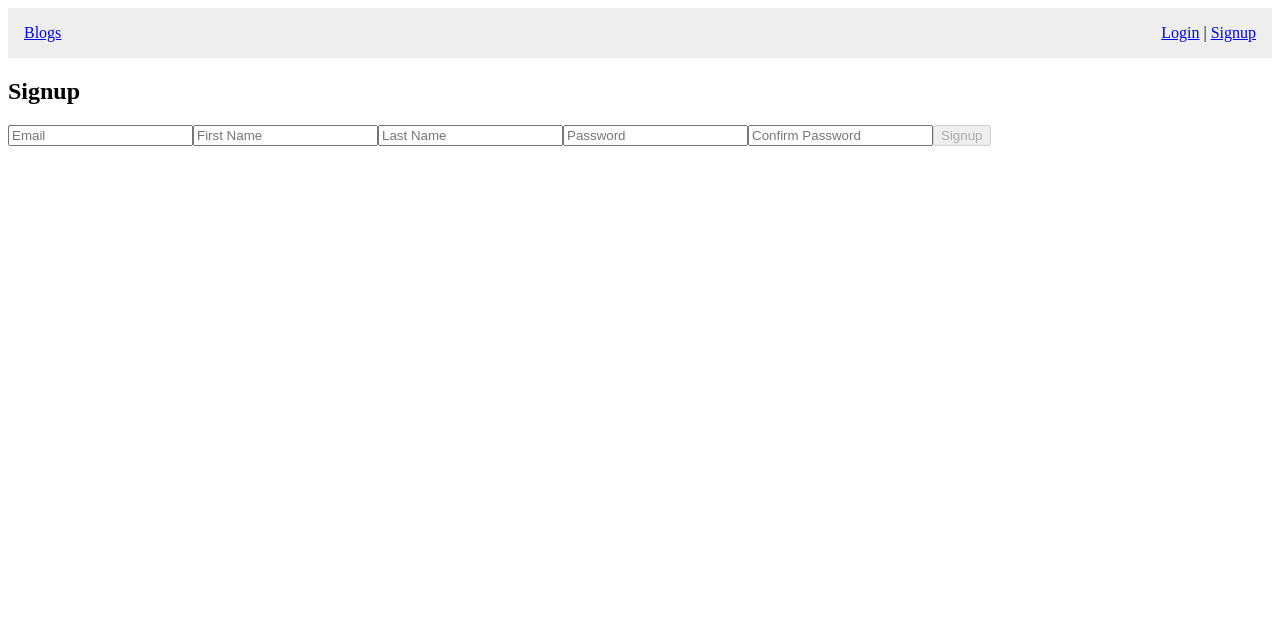
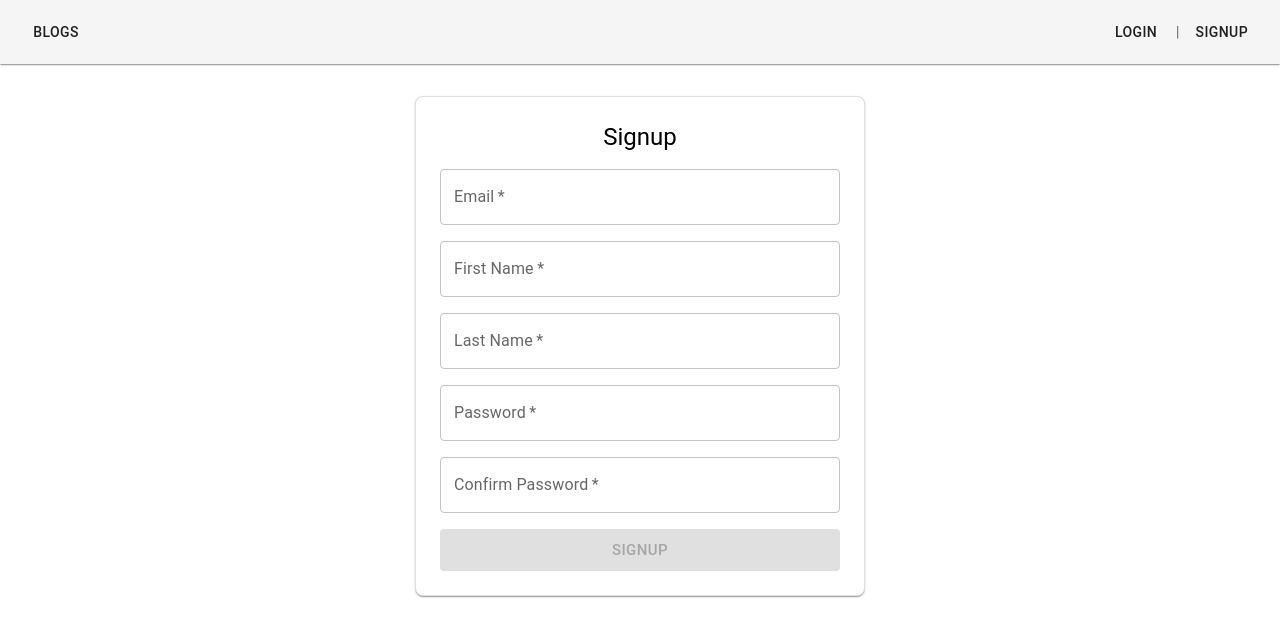
Before and after one commit to RealED-io/Simple-Blog, a React (Vite) app: page /signup in a window 1280 px wide. Shown: the top 636 px of the page. Built offline with nearby package versions, Linux system fonts and the light colour scheme; no server answers.

Commit message:
added mui to components

```diff
--- a/src/App.tsx
+++ b/src/App.tsx
@@ -9,12 +9,11 @@ import { supabase } from './supabaseClient.ts';
 import { useEffect } from 'react';
 import { useAppDispatch } from './app/hooks.ts';
 import { clearSession, setSession } from './features/user/authSlice.ts';
-// import { useSelector } from 'react-redux';
-// import type { RootState } from './app/store.ts';
 import { Navigate, Route, Routes } from 'react-router-dom';
 import Navbar from './components/Navbar.tsx';
 import { BlogList } from './components/BlogList.tsx';
 import BlogForm from './components/BlogForm.tsx';
+import { Container } from '@mui/material';
 
 
 function App() {
@@ -45,6 +44,7 @@ function App() {
   return (
     <div>
       <Navbar />
+      <Container>
         <Routes>
           <Route path="/" element={<Navigate to="/blogs" />} />
           <Route path="/blogs" element={<BlogList />} />
@@ -55,10 +55,9 @@ function App() {
           <Route path="/signup" element={<SignupForm />} />
           <Route path="*" element={<h1>404: Page Not Found</h1>} />
         </Routes>
+      </Container>
     </div>
   );
-
 }
 
-
 export default App;
--- /dev/null
+++ b/src/borderless.css
@@ -0,0 +1,4 @@
+body {
+    margin: 0px;
+    padding: 0px;
+}
--- a/src/components/BlogForm.tsx
+++ b/src/components/BlogForm.tsx
@@ -1,9 +1,10 @@
 import { useEffect, useState } from 'react';
-import { useParams } from 'react-router-dom';
+import { useNavigate, useParams } from 'react-router-dom';
 import { blogService } from '../services/blogService';
 import type { RootState } from '../app/store.ts';
 import { useAppSelector, useAppDispatch } from '../app/hooks.ts';
 import { createBlog } from '../features/blog/blogThunks.ts';
+import { Button, Checkbox, Container, FormControlLabel, Stack, TextField, Typography } from '@mui/material';
 
 export default function BlogForm() {
   const { id } = useParams();
@@ -12,6 +13,8 @@ export default function BlogForm() {
   const [isPublic, setIsPublic] = useState(false);
 
   const dispatch = useAppDispatch();
+  const navigate = useNavigate();
+
   const user = useAppSelector((state: RootState) => state.auth.user);
 
 
@@ -29,7 +32,7 @@ export default function BlogForm() {
     e.preventDefault();
     if (!user) return;
 
-    dispatch(
+    await dispatch(
       createBlog({
         title,
         content,
@@ -37,42 +40,58 @@ export default function BlogForm() {
         user_id: user.id,
       }),
     );
-
-    setTitle('');
-    setContent('');
-    setIsPublic(true);
+    navigate('/blogs');
   };
 
   return (
-    <form onSubmit={handleSubmit}>
-      <h3>Create New Blog</h3>
-      <div>
-        <input
+    <Container>
+      <form onSubmit={handleSubmit} style={{ marginTop: '1em' }}>
+        <Typography variant="h2" sx={{ fontWeight: 'bold' }}>New Blog</Typography>
+
+        <TextField
+          label="Title"
+          variant="outlined"
+          fullWidth
           value={title}
           onChange={(e) => setTitle(e.target.value)}
-          placeholder="Title"
           required
         />
-      </div>
-      <div>
-        <textarea
+
+        <TextField
+          label="Content"
+          multiline
+          rows={4}
+          variant="outlined"
+          fullWidth
           value={content}
           onChange={(e) => setContent(e.target.value)}
-          placeholder="Content"
           required
+          sx={{ mt: 2 }}
         />
-      </div>
-      <div>
-        <label>
-          <input
-            type="checkbox"
-            checked={isPublic}
-            onChange={(e) => setIsPublic(e.target.checked)}
-          />
-          Public
-        </label>
-      </div>
-      <button type="submit">Create</button>
-    </form>
+
+        <FormControlLabel
+          control={
+            <Checkbox
+              checked={isPublic}
+              onChange={(e) => setIsPublic(e.target.checked)}
+            />
+          }
+          label="Public"
+        />
+
+        <Stack
+          direction="row"
+          spacing={1}
+          useFlexGap
+          flexWrap="wrap"
+          sx={{ mt: 2 }}
+        >
+          <Button variant="outlined" type="submit">
+            Save
+          </Button>
+        </Stack>
+      </form>
+    </Container>
+
   );
 }
--- a/src/components/BlogList.tsx
+++ b/src/components/BlogList.tsx
@@ -4,6 +4,7 @@ import { useAppSelector, useAppDispatch } from '../app/hooks.ts';
 import { fetchBlogs, deleteBlog } from '../features/blog/blogThunks';
 import { useSearchParams } from 'react-router-dom';
 import { BlogEditForm } from './BlogEditForm.tsx';
+import { Box, Button, Paper, Stack, Typography } from '@mui/material';
 
 export const BlogList = () => {
   const [editingId, setEditingId] = useState<string | null>(null);
@@ -32,53 +33,98 @@ export const BlogList = () => {
 
   return (
     <div>
-      <h2>Blogs</h2>
+      <Typography variant="h2" sx={{ fontWeight: 'bold' }}>Blogs</Typography>
       {userId && (
         <div>
-          <button onClick={() => updateParams(1, 'all')} disabled={filter === 'all'}>
+          <Button
+            variant="text"
+            onClick={() => updateParams(1, 'all')}
+            disabled={filter === 'all'}
+          >
             All
-          </button>
-          <button onClick={() => updateParams(1, 'public')} disabled={filter === 'public'}>
+          </Button>
+          <Button
+            variant="text"
+            onClick={() => updateParams(1, 'public')}
+            disabled={filter === 'public'}
+          >
             Public
-          </button>
-          <button onClick={() => updateParams(1, 'user')} disabled={filter === 'user'}>
+          </Button>
+          <Button
+            variant="text"
+            onClick={() => updateParams(1, 'user')}
+            disabled={filter === 'user'}
+          >
             Private
-          </button>
+          </Button>
         </div>
       )}
 
 
-      <ul>
+      <Box sx={{ display: 'flex', flexDirection: 'column', gap: 2, mb:4 }}>
         {blogs.map((b) => (
-          <li key={b.id}>
-            <h3>{b.title}</h3>
-            <small>by: {b.author}</small>
-            <p>{b.content}</p>
+          <Paper
+            key={b.id}
+            elevation={3}
+            sx={{ p: 2 }}
+          >
+            <Typography
+              variant="h6"
+              sx={{ fontWeight: 'bold' }}
+            >{b.title}
+            </Typography>
+            <Typography
+              variant="subtitle2"
+              color="text.secondary"
+              gutterBottom
+            >by: {b.author}
+            </Typography>
+            <Typography
+              variant="body1"
+              component="p"
+              sx={{ m:2 }}
+            >{b.content}
+            </Typography>
             {(filter === 'user' || b.user_id === userId) && (
-              <div>
-                <button onClick={() => handleDelete(b.id)}>Delete</button>
-                <button onClick={() => setEditingId(b.id)}>Edit</button>
-              </div>
+              <Stack
+                direction="row"
+                spacing={1}
+                useFlexGap
+                flexWrap="wrap"
+              >
+                <Button variant="outlined" onClick={() => handleDelete(b.id)}>Delete</Button>
+                <Button variant="outlined" onClick={() => setEditingId(b.id)}>Edit</Button>
+              </Stack>
             )}
             {editingId === b.id && (
               <BlogEditForm blog={b} onCancel={() => setEditingId(null)} />
             )}
-          </li>
+          </Paper>
         ))}
-      </ul>
+      </Box>
 
-      <div>
-        <button onClick={() => updateParams(currentPage - 1)} disabled={currentPage <= 1}>
+      <Stack direction="row" spacing={1} useFlexGap flexWrap="wrap">
+        <Button
+          variant="contained"
+          onClick={() => updateParams(currentPage - 1)}
+          disabled={currentPage <= 1}
+        >
           Back
-        </button>
-        <span> Page {currentPage} of {totalPages} </span>
-        <button
+        </Button>
+        <Typography
+          variant="overline"
+          sx={{ flexGrow: 1, textAlign: 'center' }}
+        >
+          Page {currentPage} of {totalPages}
+        </Typography>
+        <Button
+          variant="contained"
           onClick={() => updateParams(currentPage + 1)}
           disabled={currentPage >= totalPages}
         >
           Next
-        </button>
-      </div>
+        </Button>
+      </Stack>
     </div>
   );
 };
--- a/src/components/LoginForm.tsx
+++ b/src/components/LoginForm.tsx
@@ -1,8 +1,9 @@
-import { type FormEvent, useState } from 'react';
+import { type FormEvent, useState, useEffect } from 'react';
 import { useAppDispatch, useAppSelector } from '../app/hooks.ts';
 import type { RootState } from '../app/store.ts';
 import { loginUser } from '../features/user/authThunks.ts';
 import { useNavigate } from 'react-router-dom';
+import { Box, Button, CircularProgress, TextField, Typography } from '@mui/material';
 
 export const LoginForm = () => {
   const [loading, setLoading] = useState<boolean>(false);
@@ -13,32 +14,77 @@ export const LoginForm = () => {
   const { error } = useAppSelector((state: RootState) => state.auth);
   const navigate = useNavigate();
 
+  const auth = useAppSelector((state) => state.auth);
+
+  useEffect(() => {
+    if (auth.status === 'succeeded' && auth.session) {
+      navigate('/blogs');
+    }
+  }, [auth.session, auth.status, navigate]);
+
   const handleLogin = async (event: FormEvent<HTMLFormElement>) => {
     event.preventDefault();
     setLoading(true);
-    dispatch(loginUser({ email, password }));
-    navigate('/blogs');
+    await dispatch(loginUser({ email, password }));
     setLoading(false);
   };
 
+
   return (
-    <div>
-      <h2>Login</h2>
-      <form onSubmit={handleLogin}>
-        <input
+    <Box
+      component="form"
+      onSubmit={handleLogin}
+      sx={{
+        maxWidth: 360,
+        mx: 'auto',
+        mt: 4,
+        p: 3,
+        border: '1px solid',
+        borderColor: 'divider',
+        borderRadius: 2,
+        boxShadow: 1,
+        display: 'flex',
+        flexDirection: 'column',
+        gap: 2,
+        backgroundColor: 'background.paper',
+      }}
+    >
+      <Typography variant="h5" component="h1" textAlign="center">
+        Login
+      </Typography>
+
+      <TextField
         type="email"
+        label="Email"
         placeholder="Email"
-          onChange={(event) => setEmail(event.target.value)}
+        onChange={(e) => setEmail(e.target.value)}
+        required
+        fullWidth
       />
-        <input
+
+      <TextField
         type="password"
+        label="Password"
         placeholder="Password"
-          onChange={(event) => setPassword(event.target.value)}
+        onChange={(e) => setPassword(e.target.value)}
+        required
+        fullWidth
       />
-        <button>Login</button>
-        {loading && <p>Loading...</p>}
-        {error && <p style={{ color: 'red' }}>{error}</p>}
-      </form>
-    </div>
+
+      <Button
+        type="submit"
+        variant="contained"
+        size="large"
+        disabled={loading}
+      >
+        {loading ? <CircularProgress size={24} color="inherit" /> : 'Login'}
+      </Button>
+
+      {error && (
+        <Typography color="error" textAlign="center" fontWeight="medium">
+          {error}
+        </Typography>
+      )}
+    </Box>
   );
 };
--- a/src/components/LogoutButton.tsx
+++ b/src/components/LogoutButton.tsx
@@ -1,6 +1,7 @@
 import { logoutUser } from '../features/user/authThunks.ts';
 import { useAppDispatch } from '../app/hooks.ts';
 import { useNavigate } from 'react-router-dom';
+import { Button } from '@mui/material';
 
 export const LogoutButton = () => {
   const dispatch = useAppDispatch();
@@ -12,6 +13,6 @@ export const LogoutButton = () => {
   };
 
   return (
-    <button onClick={handleLogout}>Logout</button>
+    <Button variant="text" onClick={handleLogout}>Logout</Button>
   );
 };
--- a/src/components/Navbar.tsx
+++ b/src/components/Navbar.tsx
@@ -2,27 +2,42 @@ import { Link } from 'react-router-dom';
 import { useSelector } from 'react-redux';
 import { type RootState } from '../app/store';
 import { LogoutButton } from './LogoutButton.tsx';
+import { AppBar, Box, Button, Toolbar, Typography } from '@mui/material';
 
 export default function Navbar() {
   const session = useSelector((state: RootState) => state.auth.session);
 
   return (
-    <nav style={{ display: 'flex', gap: '1rem', padding: '1rem', position: 'sticky', top: 0, backgroundColor: '#eee' }}>
-      <Link to="/blogs">Blogs</Link>
+    <AppBar position="sticky" color="default" elevation={1}>
+      <Toolbar sx={{ display: 'flex', gap: 2 }}>
+        <Button component={Link} to="/blogs" color="inherit">
+          Blogs
+        </Button>
+
         {session ? (
           <>
-          <Link to="/blogs/create">New Post</Link>
-          <div style={{ marginLeft: 'auto' }}>
+            <Button component={Link} to="/blogs/create" color="inherit">
+              New Post
+            </Button>
+
+            <Box sx={{ marginLeft: 'auto' }}>
               <LogoutButton />
-          </div>
+            </Box>
           </>
         ) : (
-        <div style={{ marginLeft: 'auto' }}>
-          <Link to="/login">Login</Link>
-          <span> | </span>
-          <Link to="/signup">Signup</Link>
-        </div>
+          <Box sx={{ marginLeft: 'auto', display: 'flex', gap: 1, alignItems: 'center' }}>
+            <Button component={Link} to="/login" color="inherit">
+              Login
+            </Button>
+            <Typography variant="body2" color="text.secondary">
+              |
+            </Typography>
+            <Button component={Link} to="/signup" color="inherit">
+              Signup
+            </Button>
+          </Box>
         )}
-    </nav>
+      </Toolbar>
+    </AppBar>
   );
 }
--- a/src/components/SignupForm.tsx
+++ b/src/components/SignupForm.tsx
@@ -3,6 +3,7 @@ import { useAppDispatch, useAppSelector } from '../app/hooks.ts';
 import type { RootState } from '../app/store.ts';
 import { signupUser } from '../features/user/authThunks.ts';
 import { useNavigate } from 'react-router-dom';
+import { Box, Button, CircularProgress, TextField, Typography } from '@mui/material';
 
 export const SignupForm = () => {
   const [loading, setLoading] = useState<boolean>(false);
@@ -36,38 +37,88 @@ export const SignupForm = () => {
   }
 
   return (
-    <div>
-      <h2>Signup</h2>
-      <form onSubmit={handleSubmit} autoComplete="off">
-        <input
+    <Box
+      component="form"
+      onSubmit={handleSubmit}
+      autoComplete="off"
+      sx={{
+        maxWidth: 400,
+        mx: 'auto',
+        mt: 4,
+        p: 3,
+        border: '1px solid',
+        borderColor: 'divider',
+        borderRadius: 2,
+        boxShadow: 1,
+        display: 'flex',
+        flexDirection: 'column',
+        gap: 2,
+        backgroundColor: 'background.paper',
+      }}
+    >
+      <Typography variant="h5" component="h2" textAlign="center">
+        Signup
+      </Typography>
+
+      <TextField
         type="email"
+        label="Email"
         placeholder="Email"
-          onChange={(event) => setEmail(event.target.value)}
+        onChange={(e) => setEmail(e.target.value)}
+        required
+        fullWidth
       />
-        <input
+
+      <TextField
         type="text"
+        label="First Name"
         placeholder="First Name"
-          onChange={(event) => setFirst_name(event.target.value)}
+        onChange={(e) => setFirst_name(e.target.value)}
+        required
+        fullWidth
       />
-        <input
+
+      <TextField
         type="text"
+        label="Last Name"
         placeholder="Last Name"
-          onChange={(event) => setLast_name(event.target.value)}
+        onChange={(e) => setLast_name(e.target.value)}
+        required
+        fullWidth
       />
-        <input
+
+      <TextField
         type="password"
+        label="Password"
         placeholder="Password"
-          onChange={(event) => setPassword(event.target.value)}
+        onChange={(e) => setPassword(e.target.value)}
+        required
+        fullWidth
       />
-        <input
+
+      <TextField
         type="password"
+        label="Confirm Password"
         placeholder="Confirm Password"
-          onChange={(event) => setConfirmPassword(event.target.value)}
+        onChange={(e) => setConfirmPassword(e.target.value)}
+        required
+        fullWidth
       />
-        <button disabled={buttonDisabled || loading}>Signup</button>
-        {loading && <p>Loading...</p>}
-        {error && <p style={{ color: 'red' }}>{error}</p>}
-      </form>
-    </div>
+
+      <Button
+        type="submit"
+        variant="contained"
+        size="large"
+        disabled={buttonDisabled || loading}
+      >
+        {loading ? <CircularProgress size={24} color="inherit" /> : 'Signup'}
+      </Button>
+
+      {error && (
+        <Typography color="error" textAlign="center" fontWeight="medium">
+          {error}
+        </Typography>
+      )}
+    </Box>
   );
 };
--- a/src/main.tsx
+++ b/src/main.tsx
@@ -1,6 +1,7 @@
-import { StrictMode } from 'react';
+// import { StrictMode } from 'react';
 import { createRoot } from 'react-dom/client';
 // import './index.css';
+import './borderless.css';
 import App from './App.tsx';
 
 import { Provider } from 'react-redux';
@@ -12,13 +13,13 @@ import { createTheme, ThemeProvider } from '@mui/material';
 const theme = createTheme();
 
 createRoot(document.getElementById('root')!).render(
-  <StrictMode>
-    <Provider store={store}>
+  // <StrictMode>
+  <Provider store={store}>
+    <ThemeProvider theme={theme}>
       <BrowserRouter>
-        <ThemeProvider theme={theme}>
-          <App />
-        </ThemeProvider>
+        <App />
       </BrowserRouter>
-    </Provider>
-  </StrictMode>,
+    </ThemeProvider>
+  </Provider>,
+  // </StrictMode>,
 );
```
Also changed, not shown: src/components/BlogEditForm.tsx (+24 -7 lines). Lines whose indentation alone changed are shown as unchanged.
